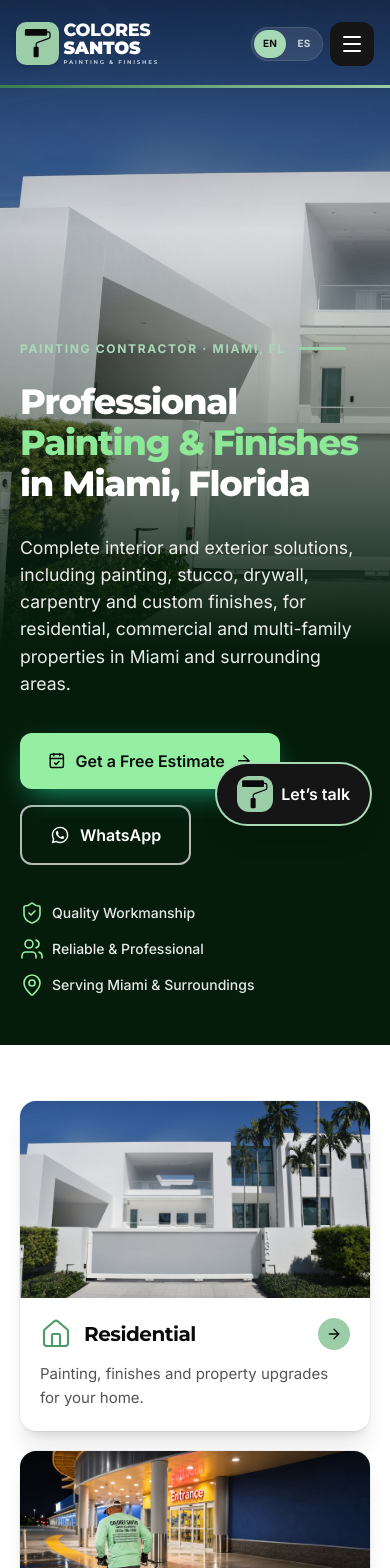
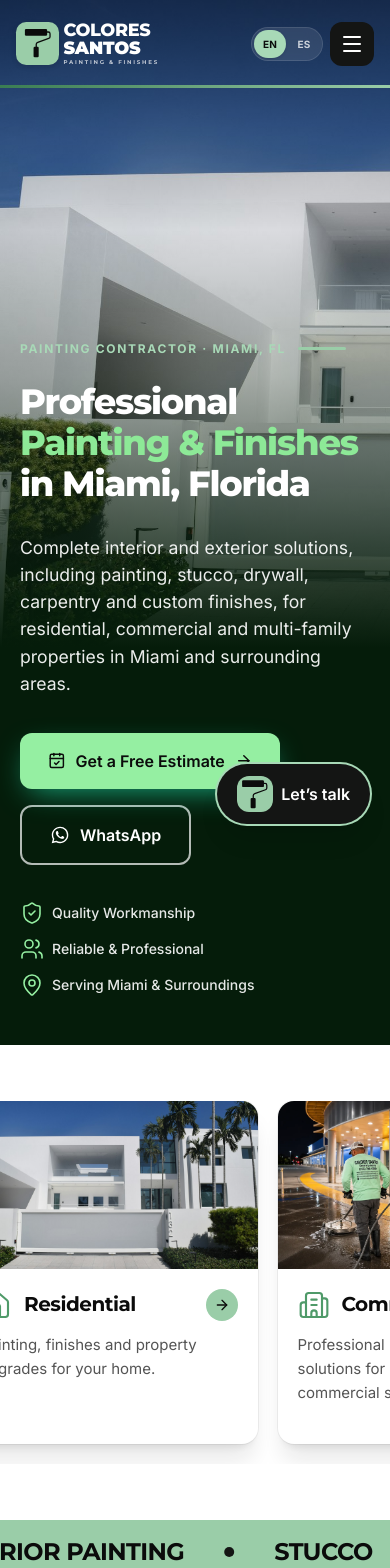
Before and after one commit to Guillemuhana/colores-santos, a React (Vite) app: page / in a window 390 px wide. Shown: the top 1568 px of the page. Built offline with nearby package versions, Linux system fonts and the light colour scheme.

Commit message:
Update category carousel and commercial hero

```diff
--- a/src/components/Header.jsx
+++ b/src/components/Header.jsx
@@ -59,26 +59,19 @@ function NavItem({ item, light = false }) {
 
 export default function Header() {
   const language = useLanguage()
-  const [scrolled, setScrolled] = useState(false)
   const [mobile, setMobile] = useState(false)
   const { pathname } = useLocation()
   const hasHero = pathname === '/' || pathname === '/residential' || SERVICES.some(s => pathname === `/residential/${s.slug}`) || ['/commercial', '/hoa-condominiums', '/property-management', '/about'].includes(pathname)
-  const overlay = hasHero && !scrolled
+  const overlay = hasHero
   const { scrollYProgress } = useScroll()
   const progress = useSpring(scrollYProgress, { stiffness: 120, damping: 25 })
 
-  useEffect(() => {
-    const on = () => setScrolled(window.scrollY > 20)
-    on()
-    window.addEventListener('scroll', on, { passive: true })
-    return () => window.removeEventListener('scroll', on)
-  }, [])
   useEffect(() => setMobile(false), [pathname])
 
   return (
-    <header className={`fixed inset-x-0 top-0 z-50 transition-all duration-500 ${scrolled ? 'bg-white/85 py-2 shadow-[0_8px_30px_-12px_rgb(11_58_50/0.25)] backdrop-blur-xl' : overlay ? 'bg-transparent py-5' : 'bg-white py-3.5'}`}>
+    <header className={`absolute inset-x-0 top-0 z-50 ${overlay ? 'bg-transparent py-5' : 'bg-white py-3.5'}`}>
       <div className="mx-auto flex max-w-[1760px] items-center justify-between gap-2 px-4 md:gap-4 md:px-8 xl:px-12 2xl:px-16">
-        <Logo light={overlay} className={`shrink-0 transition-[font-size] duration-500 ${scrolled ? 'text-[6px] md:text-[8px]' : overlay ? 'text-[6px] md:text-[12px]' : 'text-[6px] md:text-[10px]'}`} />
+        <Logo light={overlay} className={`shrink-0 ${overlay ? 'text-[6px] md:text-[12px]' : 'text-[6px] md:text-[10px]'}`} />
         <nav aria-label={language === 'es' ? 'Navegación principal' : 'Main navigation'} className="hidden items-center gap-4 2xl:flex">
           {NAV.map((n) => <NavItem key={n.to} item={n} light={overlay} />)}
         </nav>
--- a/src/pages/Home.jsx
+++ b/src/pages/Home.jsx
@@ -1,4 +1,5 @@
 import { translate, useLanguage } from '../i18n'
+import { useEffect, useRef } from 'react'
 import { Link } from 'react-router'
 import { ArrowRight, Award, CalendarCheck, Handshake, Leaf, MapPin, ShieldCheck, Users } from 'lucide-react'
 import { PageHero, Process, CtaBanner, Marquee, WhyChoose, wrap } from '../components/sections'
@@ -9,6 +10,17 @@ import { AREAS } from '../config'
 
 export default function Home() {
   useLanguage()
+  const categorySlider = useRef(null)
+  useEffect(() => {
+    if (window.matchMedia('(prefers-reduced-motion: reduce)').matches) return
+    const timer = window.setInterval(() => {
+      const slider = categorySlider.current
+      if (!slider || slider.matches(':hover') || slider.contains(document.activeElement)) return
+      const next = slider.scrollLeft + (slider.firstElementChild?.getBoundingClientRect().width || 0) + 20
+      slider.scrollTo({ left: slider.scrollLeft >= slider.scrollWidth - slider.clientWidth - 1 ? 0 : next, behavior: 'smooth' })
+    }, 6000)
+    return () => window.clearInterval(timer)
+  }, [])
   return (
     <>
       <PageHero
@@ -18,7 +30,6 @@ export default function Home() {
         title={['Professional', 'Painting & Finishes', 'in Miami, Florida']}
         intro="Complete interior and exterior solutions, including painting, stucco, drywall, carpentry and custom finishes, for residential, commercial and multi-family properties in Miami and surrounding areas."
         image="/img/home-hero.jpg"
-        slides={SEGMENTS.slice(1).map((segment) => segment.card)}
         alt={translate("Freshly painted home exterior in Miami, Florida")}
       >
         <Reveal delay={0.65} className="mt-9 flex flex-wrap gap-x-6 gap-y-3 text-sm font-medium text-ink/80">
@@ -30,9 +41,9 @@ export default function Home() {
 
       {/* Segments */}
       <section className="relative z-10 bg-white py-14">
-        <Stagger className={`${wrap} grid gap-5 sm:grid-cols-2 lg:grid-cols-4`}>
+        <div ref={categorySlider} tabIndex={0} aria-label={translate('Categories')} className={`${wrap} flex snap-x snap-mandatory gap-5 overflow-x-auto pb-5`}>
           {SEGMENTS.map((s) => (
-            <Stagger.Item key={s.to}>
+            <div key={s.to} className="w-[85%] shrink-0 snap-start sm:w-[calc((100%-1.25rem)/2)] lg:w-[calc((100%-2.5rem)/3)]">
               <Link to={s.to} className="group block h-full overflow-hidden rounded-2xl bg-white shadow-xl shadow-forest-900/10 ring-1 ring-black/5 transition-all duration-500 hover:-translate-y-2 hover:shadow-2xl hover:shadow-brand-500/25">
                 <div className="aspect-[16/9] overflow-hidden">
                   <img src={s.card} alt={translate(`${s.name} painting in Miami`)} className="h-full w-full object-cover transition-transform duration-[1.2s] group-hover:scale-110" />
@@ -46,9 +57,9 @@ export default function Home() {
                   <p className="mt-3 text-[15px] leading-relaxed text-ink/70">{translate(s.short)}</p>
                 </div>
               </Link>
-            </Stagger.Item>
+            </div>
           ))}
-        </Stagger>
+        </div>
       </section>
 
       <Marquee items={['Interior Painting', 'Exterior Painting', 'Stucco', 'Drywall', 'Cabinet Refinishing', 'Carpentry', 'Custom Finishes', 'Pressure Washing']} />
--- a/src/pages/Pages.jsx
+++ b/src/pages/Pages.jsx
@@ -155,7 +155,7 @@ export function Commercial() {
   return (
     <>
       <PageHero crumbs={[['Home', '/'], ['Commercial']]} eyebrow="Commercial Services · Miami, FL" title={['Commercial', 'Painting & Finishes']}
-        intro="Professional, efficient and high-quality painting solutions for businesses and commercial properties across South Florida." image="/img/commercial-hero.jpg" />
+        intro="Professional, efficient and high-quality painting solutions for businesses and commercial properties across South Florida." image="/img/commercial-pressure.webp" />
       <BenefitsStrip items={[[Users, 'Minimal Business Disruption'], [ShieldCheck, 'Durable & Long-Lasting Finishes'], [Clock, 'On-Time & Reliable Service'], [HardHat, 'Safety & Compliance'], [Award, 'Quality Work & Professional Team']]} />
       <section className="grain relative overflow-hidden bg-forest-900 py-16 lg:py-20">
         <div className={wrap}>
```
